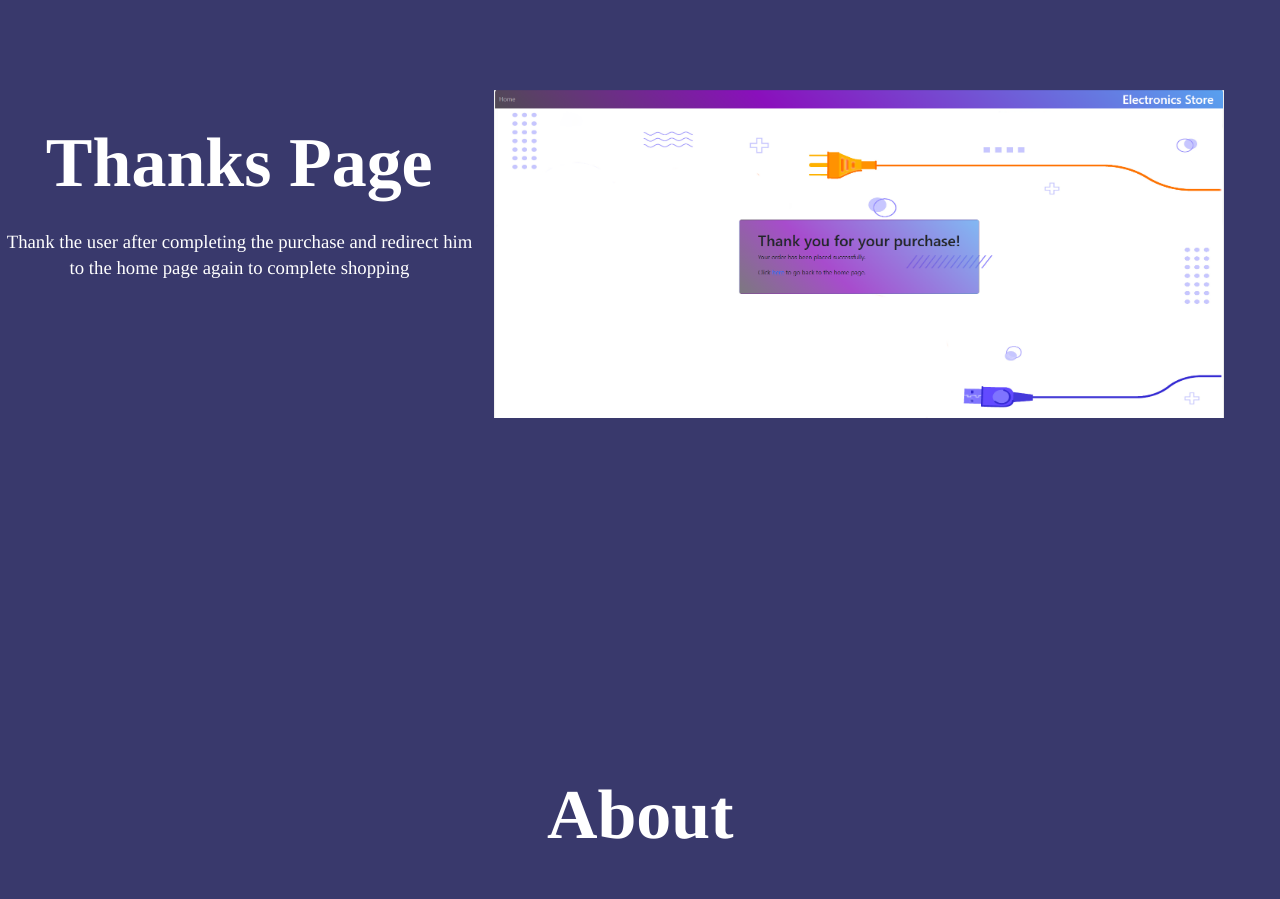
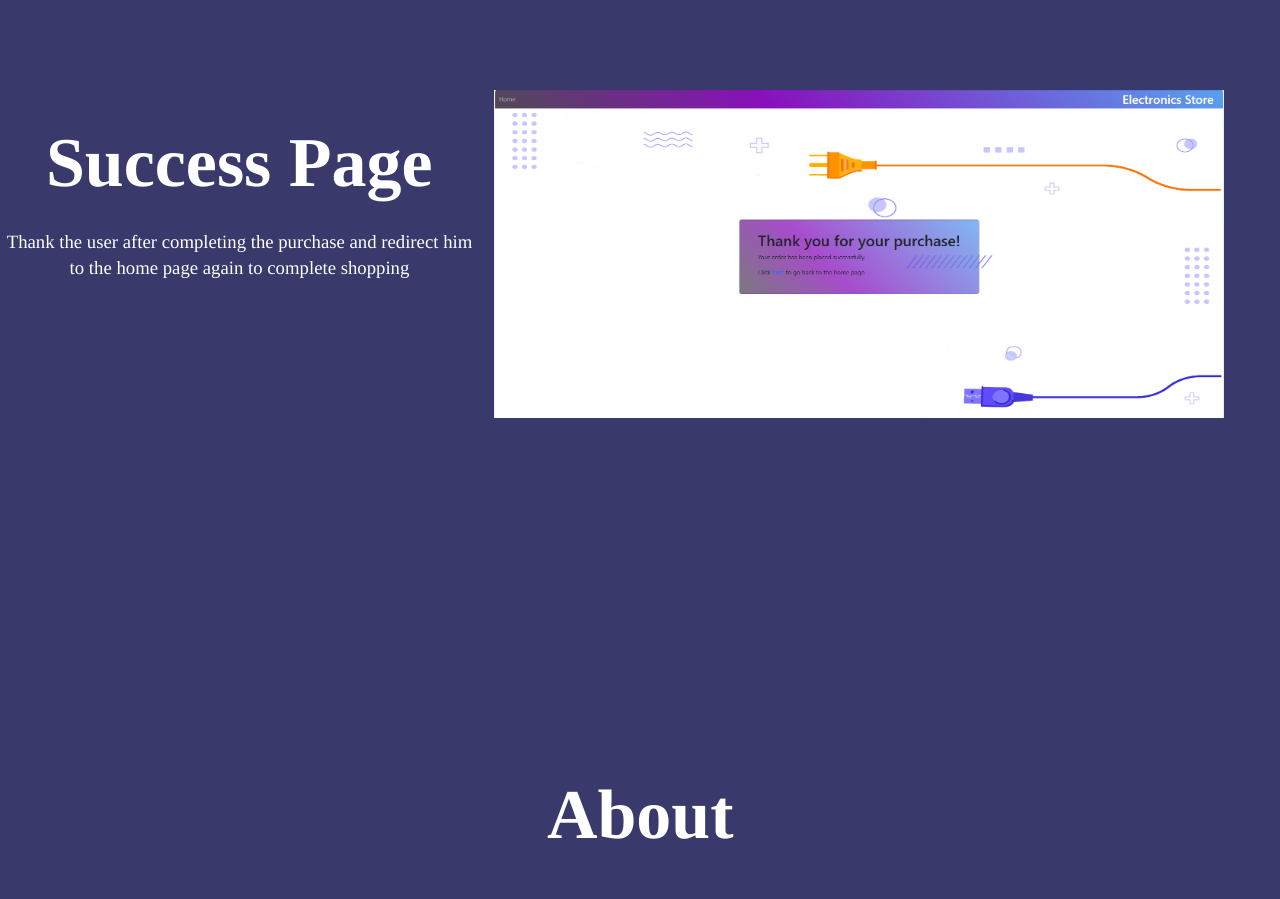
Before and after one commit to malakehab2003/Electronics_Store, a website: page index.html in a window 1280 px wide. Shown: the part 2900-3799 px from the top of the page. Drawn offline with Linux system fonts and the light colour scheme; a web font is replaced by a local one.

Commit message:
Update index.html

```diff
--- a/index.html
+++ b/index.html
@@ -330,7 +330,7 @@
                             <div class="animation_container" style="width:100%;height:100%;">
                                 <div class="animated" style="width: 100%; height: 100%; animation: 1000ms ease 100ms 1 normal both running pan-LEFT-5e76b698-e038-44b2-8086-d04320720826, 400ms linear 0s 1 normal both linear_fade;">
                                     <div id="f9rxn4WhJSPOAnHz" style="opacity:1.0;display:flex;box-sizing:border-box;flex-direction:column;justify-content:flex-start;width:100%;height:100%;">
-                                        <p id="xU3UMlFDWvNj30N2" style="color:#ffffff;font-family:YAFdJjTk5UU-0;line-height:1.39285652em;text-align:center;"><span id="Fgtg2vl3kGzwAoTL" style="color:#ffffff;font-weight:700;">Thanks Page</span><br></p>
+                                        <p id="xU3UMlFDWvNj30N2" style="color:#ffffff;font-family:YAFdJjTk5UU-0;line-height:1.39285652em;text-align:center;"><span id="Fgtg2vl3kGzwAoTL" style="color:#ffffff;font-weight:700;">Success Page</span><br></p>
                                     </div>
                                 </div>
                             </div>
```
